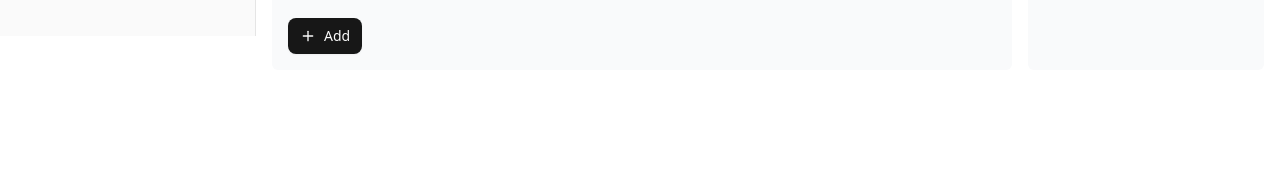
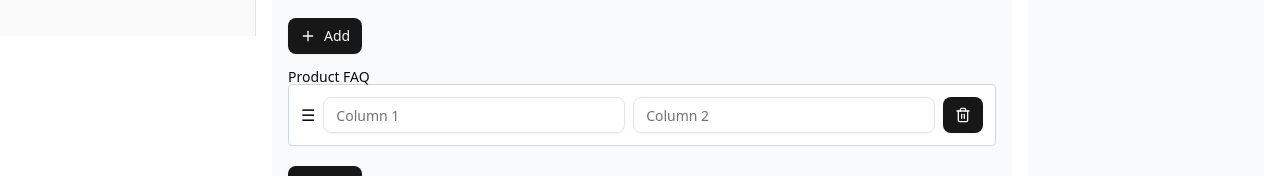
Before and after one commit to v4vikram/next-timewatch-dashboard-2.0, a Next.js app: page /dashboard/products/create in a window 1280 px wide. Shown: the part 764-940 px from the top of the page. Before the commit the page ends 850 px from the top, so only its background shows below. Built offline with nearby package versions, Linux system fonts and the light colour scheme; no server answers; sample sign-in values are in the browser's storage.

Commit message:
fixed trashed functionality

```diff
--- a/src/app/(protected)/dashboard/products/create/[id]/page.jsx
+++ b/src/app/(protected)/dashboard/products/create/[id]/page.jsx
@@ -57,9 +57,8 @@ export default function ProductForm() {
     features: editProduct?.features?.length
       ? editProduct.features
       : [{ title: "", image: "" }],
-    table: editProduct?.table?.length
-      ? editProduct.table
-      : [{ column1: "", column2: "" }],
+    table: editProduct?.table?.length? editProduct.table: [{ column1: "", column2: "" }],
+    productFaq: editProduct?.productFaq?.length? editProduct.productFaq: [{ column1: "", column2: "" }],
     status: editProduct?.status || "draft",
   };
 
@@ -94,6 +93,12 @@ export default function ProductForm() {
       values.table.forEach((row, index) => {
         formData.append(`table[${index}][column1]`, row.column1);
         formData.append(`table[${index}][column2]`, row.column2);
+      });
+
+        // Append product faq
+      values.productFaq.forEach((row, index) => {
+        formData.append(`productFaq[${index}][column1]`, row.column1);
+        formData.append(`productFaq[${index}][column2]`, row.column2);
       });
 
       // Debug log FormData entries (optional, for dev)
@@ -484,6 +489,88 @@ export default function ProductForm() {
                   )}
                 </FieldArray>
               </div>
+
+                {/* product faq */}
+              <div className="col-span-3">
+                <Label>Product FAQ</Label>
+                <FieldArray name="productFaq">
+                  {({ push, remove }) => (
+                    <>
+                      <DragDropContext
+                        onDragEnd={(result) => {
+                          const { source, destination } = result;
+                          if (!destination) return;
+
+                          const reorderedTable = [...values.productFaq];
+                          const [removed] = reorderedTable.splice(
+                            source.index,
+                            1
+                          );
+                          reorderedTable.splice(destination.index, 0, removed);
+
+                          setFieldValue("productFaq", reorderedTable);
+                        }}
+                      >
+                        <Droppable droppableId="table-droppable">
+                          {(provided) => (
+                            <div
+                              ref={provided.innerRef}
+                              {...provided.droppableProps}
+                            >
+                              {values.productFaq.map((row, index) => (
+                                <Draggable
+                                  key={index}
+                                  draggableId={`productFaq-${index}`}
+                                  index={index}
+                                >
+                                  {(provided) => (
+                                    <div
+                                      ref={provided.innerRef}
+                                      {...provided.draggableProps}
+                                      {...provided.dragHandleProps}
+                                      className="border border-gray-300 p-3 rounded flex flex-col md:flex-row gap-2 mb-3 bg-white items-center"
+                                    >
+                                      <span className="cursor-grab">☰</span>
+                                      <Input
+                                        name={`productFaq[${index}].column1`}
+                                        placeholder="Column 1"
+                                        value={row.column1}
+                                        onChange={handleChange}
+                                      />
+                                      <Input
+                                        name={`productFaq[${index}].column2`}
+                                        placeholder="Column 2"
+                                        value={row.column2}
+                                        onChange={handleChange}
+                                      />
+                                      <Button
+                                        type="button"
+                                        onClick={() => remove(index)}
+                                      >
+                                        <Trash2 />
+                                      </Button>
+                                    </div>
+                                  )}
+                                </Draggable>
+                              ))}
+                              {provided.placeholder}
+                            </div>
+                          )}
+                        </Droppable>
+                      </DragDropContext>
+
+                      <Button
+                        type="button"
+                        className="mt-2"
+                        onClick={() => push({ column1: "", column2: "" })}
+                      >
+                        <Plus />
+                        Add
+                      </Button>
+                    </>
+                  )}
+                </FieldArray>
+              </div>
             </div>
             <div className="col-span-1 bg-gray-50 p-4 rounded-sm">
               <div>
--- a/src/app/(protected)/dashboard/products/create/page.jsx
+++ b/src/app/(protected)/dashboard/products/create/page.jsx
@@ -42,10 +42,13 @@ export default function ProductForm() {
     productkeywords: "",
     features: [{ title: "", image: "" }],
     table: [{ column1: "", column2: "" }],
+    productFaq: [{ column1: "", column2: "" }],
     status: "draft",
   };
 
   const handleProductCreate = async (values, { resetForm, setFieldValue }) => {
+
+    console.log("values", values)
     try {
       const formData = new FormData();
 
@@ -73,6 +76,12 @@ export default function ProductForm() {
       values.table.forEach((row, index) => {
         formData.append(`table[${index}][column1]`, row.column1);
         formData.append(`table[${index}][column2]`, row.column2);
+      });
+
+      // Append product faq
+      values.productFaq.forEach((row, index) => {
+        formData.append(`productFaq[${index}][column1]`, row.column1);
+        formData.append(`productFaq[${index}][column2]`, row.column2);
       });
 
       // Debug log FormData
@@ -433,6 +442,87 @@ export default function ProductForm() {
                   )}
                 </FieldArray>
               </div>
+              {/* product faq */}
+              <div className="col-span-3">
+                <Label>Product FAQ</Label>
+                <FieldArray name="productFaq">
+                  {({ push, remove }) => (
+                    <>
+                      <DragDropContext
+                        onDragEnd={(result) => {
+                          const { source, destination } = result;
+                          if (!destination) return;
+
+                          const reorderedTable = [...values.productFaq];
+                          const [removed] = reorderedTable.splice(
+                            source.index,
+                            1
+                          );
+                          reorderedTable.splice(destination.index, 0, removed);
+
+                          setFieldValue("productFaq", reorderedTable);
+                        }}
+                      >
+                        <Droppable droppableId="table-droppable">
+                          {(provided) => (
+                            <div
+                              ref={provided.innerRef}
+                              {...provided.droppableProps}
+                            >
+                              {values.productFaq.map((row, index) => (
+                                <Draggable
+                                  key={index}
+                                  draggableId={`productFaq-${index}`}
+                                  index={index}
+                                >
+                                  {(provided) => (
+                                    <div
+                                      ref={provided.innerRef}
+                                      {...provided.draggableProps}
+                                      {...provided.dragHandleProps}
+                                      className="border border-gray-300 p-3 rounded flex flex-col md:flex-row gap-2 mb-3 bg-white items-center"
+                                    >
+                                      <span className="cursor-grab">☰</span>
+                                      <Input
+                                        name={`productFaq[${index}].column1`}
+                                        placeholder="Column 1"
+                                        value={row.column1}
+                                        onChange={handleChange}
+                                      />
+                                      <Input
+                                        name={`productFaq[${index}].column2`}
+                                        placeholder="Column 2"
+                                        value={row.column2}
+                                        onChange={handleChange}
+                                      />
+                                      <Button
+                                        type="button"
+                                        onClick={() => remove(index)}
+                                      >
+                                        <Trash2 />
+                                      </Button>
+                                    </div>
+                                  )}
+                                </Draggable>
+                              ))}
+                              {provided.placeholder}
+                            </div>
+                          )}
+                        </Droppable>
+                      </DragDropContext>
+
+                      <Button
+                        type="button"
+                        className="mt-2"
+                        onClick={() => push({ column1: "", column2: "" })}
+                      >
+                        <Plus />
+                        Add
+                      </Button>
+                    </>
+                  )}
+                </FieldArray>
+              </div>
             </div>
             <div className="col-span-1 bg-gray-50 p-4 rounded-sm">
               <div>
--- a/src/lib/axiosInstance.js
+++ b/src/lib/axiosInstance.js
@@ -1,8 +1,8 @@
 import axios from "axios";
 
 const axiosInstance = axios.create({
-  baseURL: "http://localhost:3001/api"
-  // baseURL: "https://timewatch-dashboard-bk-311005204045.europe-west1.run.app/api"
+  // baseURL: "http://localhost:3001/api"
+  baseURL: "https://timewatch-dashboard-bk-311005204045.europe-west1.run.app/api"
 
 });
 
```
